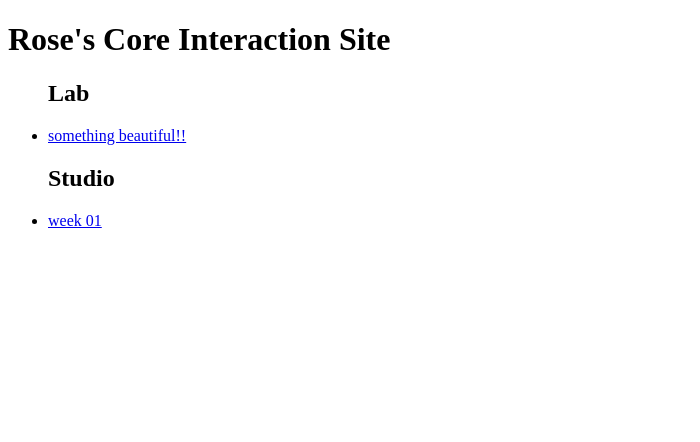
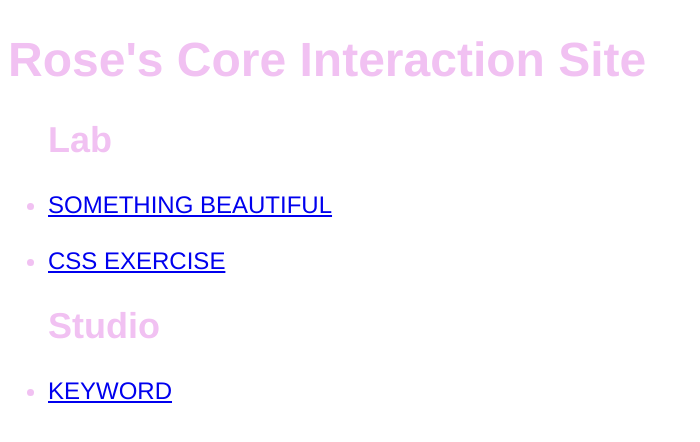
Before and after one commit to rosekramer/rosekramer.github.io, a plain HTML site: page index.html in a window 1280 px wide. Shown: the whole page, without its empty margins (0-700 px from the left). Drawn offline with Linux system fonts and the light colour scheme.

Commit message:
add new base file

```diff
--- a/index.html
+++ b/index.html
@@ -1,15 +1,21 @@
 <!DOCTYPE html>
 <html>
 <head>
+
 <title>Rose Kramer</title>
 </head>
 <body>
+<font size="5" font face="helvetica" color="#f1c1f2">
+<body style="background-color:white;">
 	<h1>Rose's Core Interaction Site</h1>
 	<ul><h2>Lab</h2>
-		<li><a href="https://rosekramer.github.io/">something beautiful!!</a></li>
+		<li><a href="http://www.rosekramer.com/LAB/something-beautiful.html">SOMETHING BEAUTIFUL</a></li>
+		<br>
+		<li><a href="http://www.rosekramer.com/LAB/02_building-with-css/index.html">CSS EXERCISE</a></li>
 	</ul>
 	<ul><h2>Studio</h2>
-		<li><a href="/lab/01_something-beautiful.html">week 01</a></li>
+		<li><a href="http://www.rosekramer.com/STUDIO/personal_word/index.html">KEYWORD</a></li>
 		</ul>
+</font>
 </body>
 </html>
```
